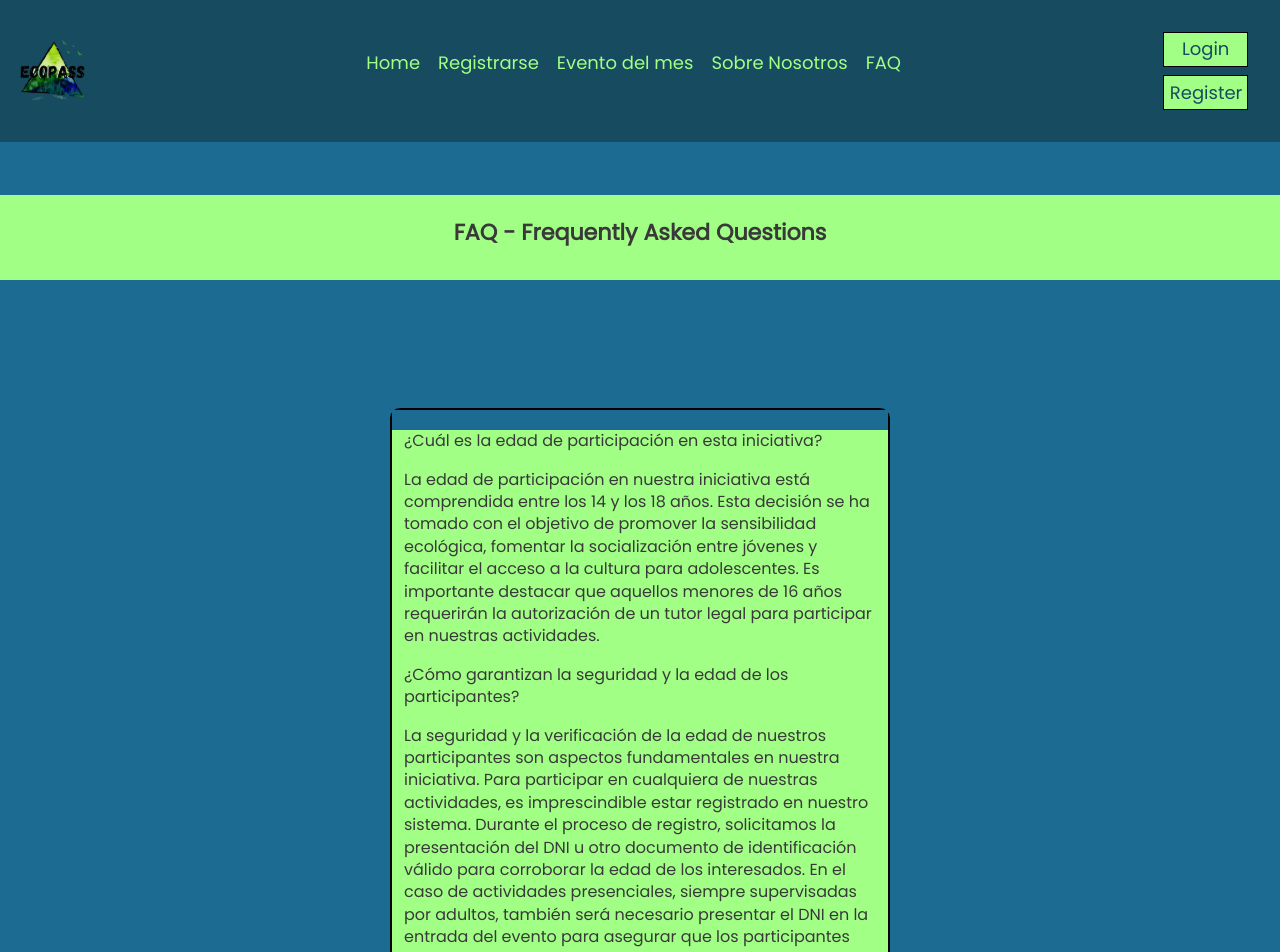
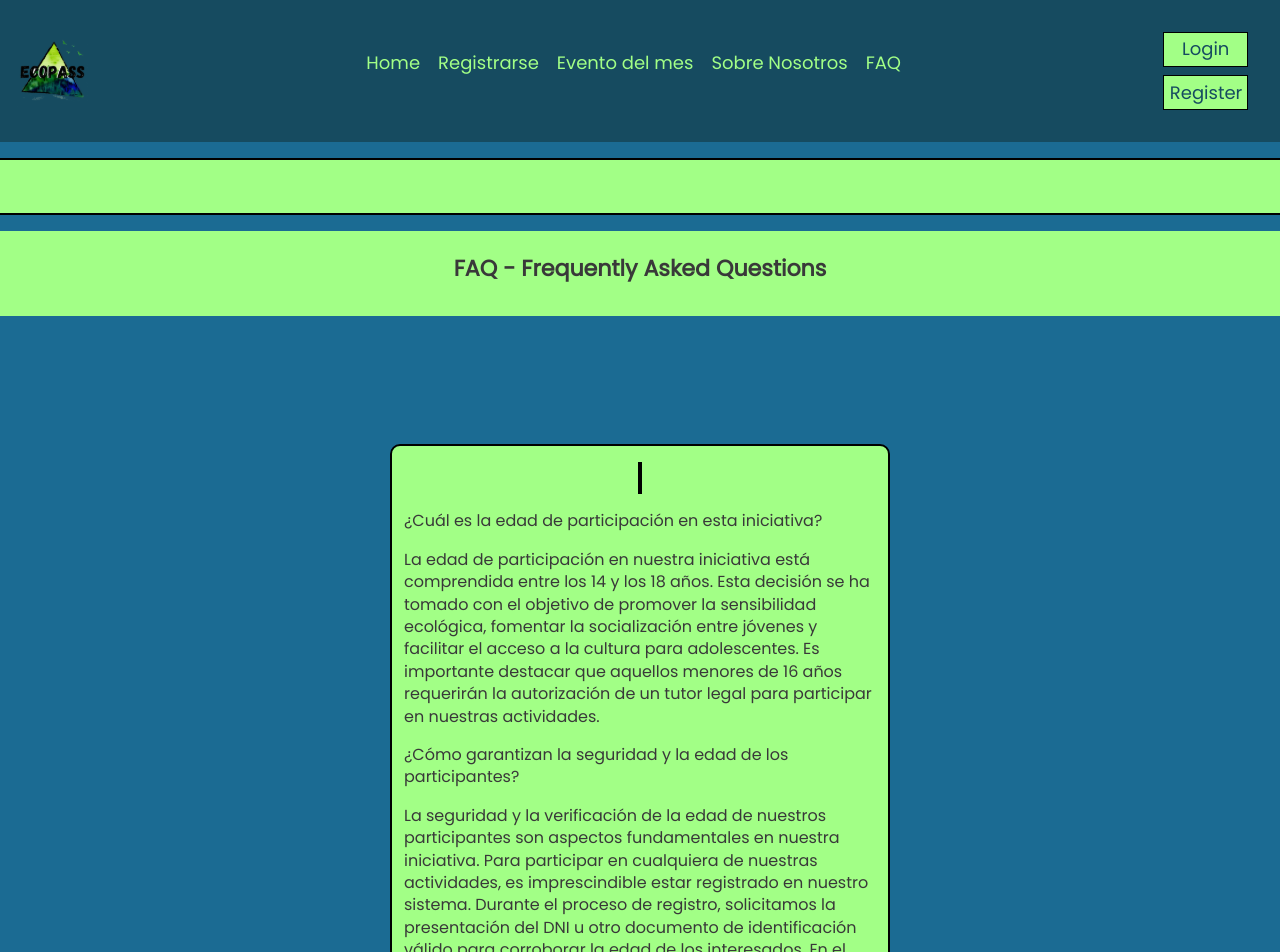
Before and after one commit to LidiaLG/ecopass-react, a React (Create React App) app in the folder ecopass-react/: page /faq in a window 1280 px wide. Shown: the top 952 px of the page. Built offline with nearby package versions, Linux system fonts and the light colour scheme.

Commit message:
mision y vision arreglado

```diff
--- a/ecopass-react/src/layouts/MisionVision.js
+++ b/ecopass-react/src/layouts/MisionVision.js
@@ -26,9 +26,11 @@ const MisionVision = () => {
   }, []); // El array vacío asegura que este efecto se ejecute solo una vez después de que el componente se haya montado
 
   return (
-    <div className="container">
+    <div className="container-fluid">
       <div className="row">
-        <div className="divider"></div>
+        <div className="divider">
+          <h1>MISIÓN Y VISIÓN</h1>
+        </div>
       </div>
       <div className="row" id="info">
         {misionVisionData.textos.map((texto) => (
--- a/ecopass-react/src/layouts/misionVision.css
+++ b/ecopass-react/src/layouts/misionVision.css
@@ -15,11 +15,24 @@ body {
 .container {
     background-color: #1B6B93;
     margin-bottom: 40px;
+    border: 0;
+    display: flex;
+    justify-content: center;
+    align-items: center;
 }
 
 .divider {
-    background-color: #1B6B93;
-    padding: 5%;
+    width: 100%;
+    background-color: #a2ff86 !important;
+    text-align: center;
+    height: 2em;
+    margin: 1em 0;
+    border: 2px solid black;
+}
+
+#info {
+    width: 80%;
+    margin: auto;
 }
 
 .titlesection {
```
